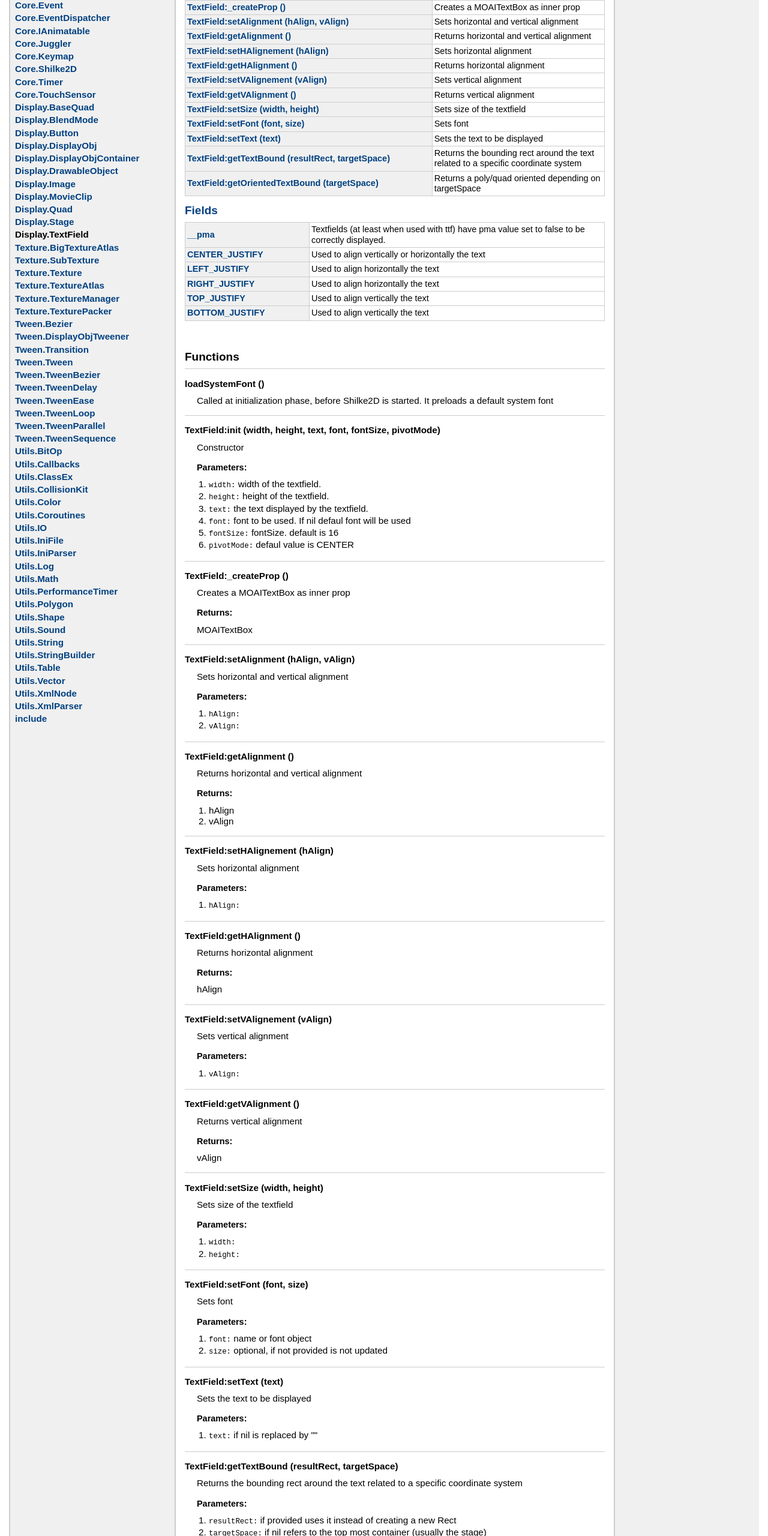
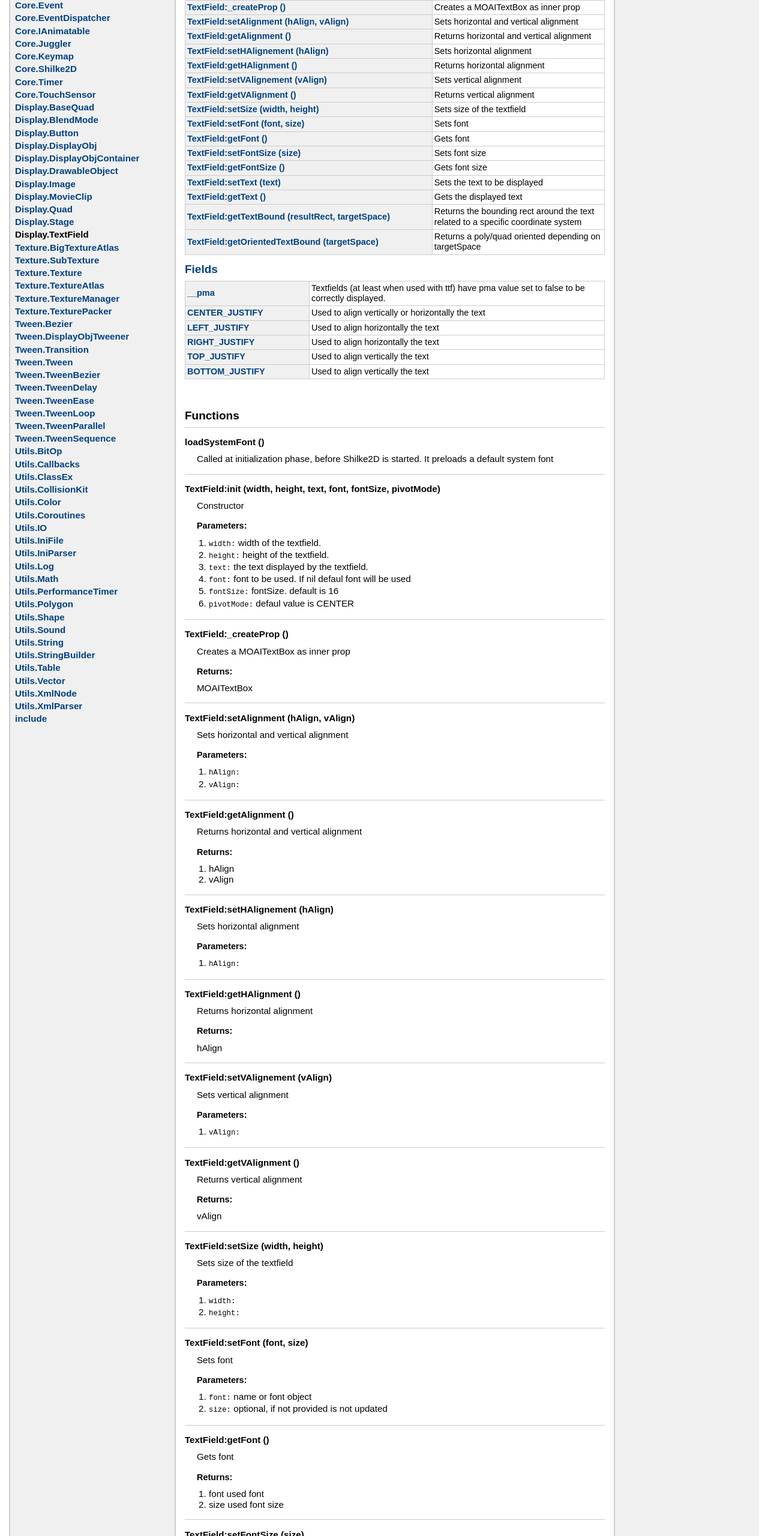
Before and after one commit to Shrike78/Shilke2D, a plain HTML site: page Documentation/modules/Display.TextField.html in a window 1280 px wide. Shown: the part 240-2800 px from the top of the page at 60% size. Drawn offline with Linux system fonts and the light colour scheme.

```diff
--- a/Documentation/modules/Display.TextField.html
+++ b/Documentation/modules/Display.TextField.html
@@ -158,8 +158,24 @@
 	<td class="summary">Sets font</td>
 	</tr>
 	<tr>
+	<td class="name" nowrap><a href="#TextField:getFont">TextField:getFont&nbsp;()</a></td>
+	<td class="summary">Gets font</td>
+	</tr>
+	<tr>
+	<td class="name" nowrap><a href="#TextField:setFontSize">TextField:setFontSize&nbsp;(size)</a></td>
+	<td class="summary">Sets font size</td>
+	</tr>
+	<tr>
+	<td class="name" nowrap><a href="#TextField:getFontSize">TextField:getFontSize&nbsp;()</a></td>
+	<td class="summary">Gets font size</td>
+	</tr>
+	<tr>
 	<td class="name" nowrap><a href="#TextField:setText">TextField:setText&nbsp;(text)</a></td>
 	<td class="summary">Sets the text to be displayed</td>
+	</tr>
+	<tr>
+	<td class="name" nowrap><a href="#TextField:getText">TextField:getText&nbsp;()</a></td>
+	<td class="summary">Gets the displayed text</td>
 	</tr>
 	<tr>
 	<td class="name" nowrap><a href="#TextField:getTextBound">TextField:getTextBound&nbsp;(resultRect, targetSpace)</a></td>
@@ -417,6 +433,62 @@
 
 </dd>
     <dt>
+    <a name = "TextField:getFont"></a>
+    <strong>TextField:getFont&nbsp;()</strong>
+    </dt>
+    <dd>
+    Gets font
+
+
+    <h3>Returns:</h3>
+    <ol>
+        <li>
+        font used font</li>
+        <li>
+        size used font size</li>
+    </ol>
+
+
+
+
+</dd>
+    <dt>
+    <a name = "TextField:setFontSize"></a>
+    <strong>TextField:setFontSize&nbsp;(size)</strong>
+    </dt>
+    <dd>
+    Sets font size
+
+    <h3>Parameters:</h3>
+    <ul>
+        <li><span class="parameter">size</span>
+        </li>
+    </ul>
+
+
+
+
+
+</dd>
+    <dt>
+    <a name = "TextField:getFontSize"></a>
+    <strong>TextField:getFontSize&nbsp;()</strong>
+    </dt>
+    <dd>
+    Gets font size
+
+
+    <h3>Returns:</h3>
+    <ol>
+
+        size current font size
+    </ol>
+
+
+
+
+</dd>
+    <dt>
     <a name = "TextField:setText"></a>
     <strong>TextField:setText&nbsp;(text)</strong>
     </dt>
@@ -429,6 +501,24 @@
          if nil is replaced by ""</li>
     </ul>
 
+
+
+
+
+</dd>
+    <dt>
+    <a name = "TextField:getText"></a>
+    <strong>TextField:getText&nbsp;()</strong>
+    </dt>
+    <dd>
+    Gets the displayed text
+
+
+    <h3>Returns:</h3>
+    <ol>
+
+        text current displayed text
+    </ol>
 
 
 
```
